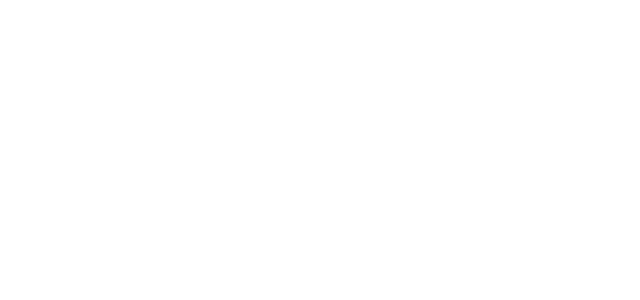
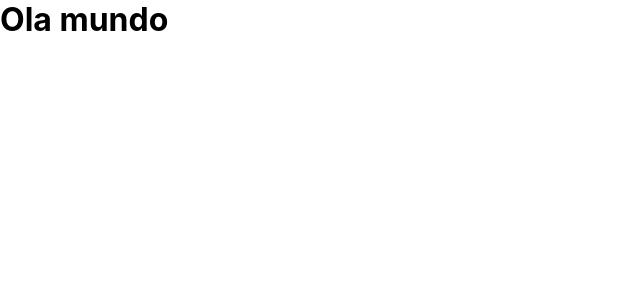
Before and after one commit to heitorsclaudino/maria-turbantes, a React (Create React App) app in the folder turbantes/: page /contato in a window 1280 px wide. Before the commit this address had no page. Shown: the top 300 px of the page, without its empty margins (0-640 px from the left). Built offline with nearby package versions, Linux system fonts and the light colour scheme.

Commit message:
página de contato

```diff
--- a/turbantes/src/App.js
+++ b/turbantes/src/App.js
@@ -5,6 +5,7 @@ import { createContext } from 'react';
 import Home from "./pages/home";
 import Produtos from './pages/nossosProdutos';
 import QuemSomos from './pages/quemSomos';
+import Contato from './pages/contato';
 
 export const ProdutosContext = createContext();
 
@@ -31,6 +32,7 @@ function App() {
           <Route path='/' index element={ <Home /> } />
           <Route path='produtos' element={ <Produtos /> } />
           <Route path='quem-somos' element={ <QuemSomos /> } />
+          <Route path='contato' element={ <Contato /> } />
         </Routes>
       </BrowserRouter>
     </ProdutosContext.Provider>
--- a/turbantes/src/components/header/index.js
+++ b/turbantes/src/components/header/index.js
@@ -12,6 +12,7 @@ function Header(){
                 <li className="nav-item"><Link to="/">Home</Link></li>
                 <li className="nav-item"><Link to="/produtos">Nossos produtos</Link></li>
                 <li className="nav-item"><Link to="/quem-somos">Quem Somos</Link></li>
+                <li className="nav-item"><Link to="/contato">Contato</Link></li>
             </ul>
         </nav>
     );
--- /dev/null
+++ b/turbantes/src/pages/contato/index.js
@@ -0,0 +1,9 @@
+import React from 'react';
+
+export default function Contato() {
+    return(
+        <div>
+            <h1> Ola mundo </h1>
+        </div>
+    )
+}
```
